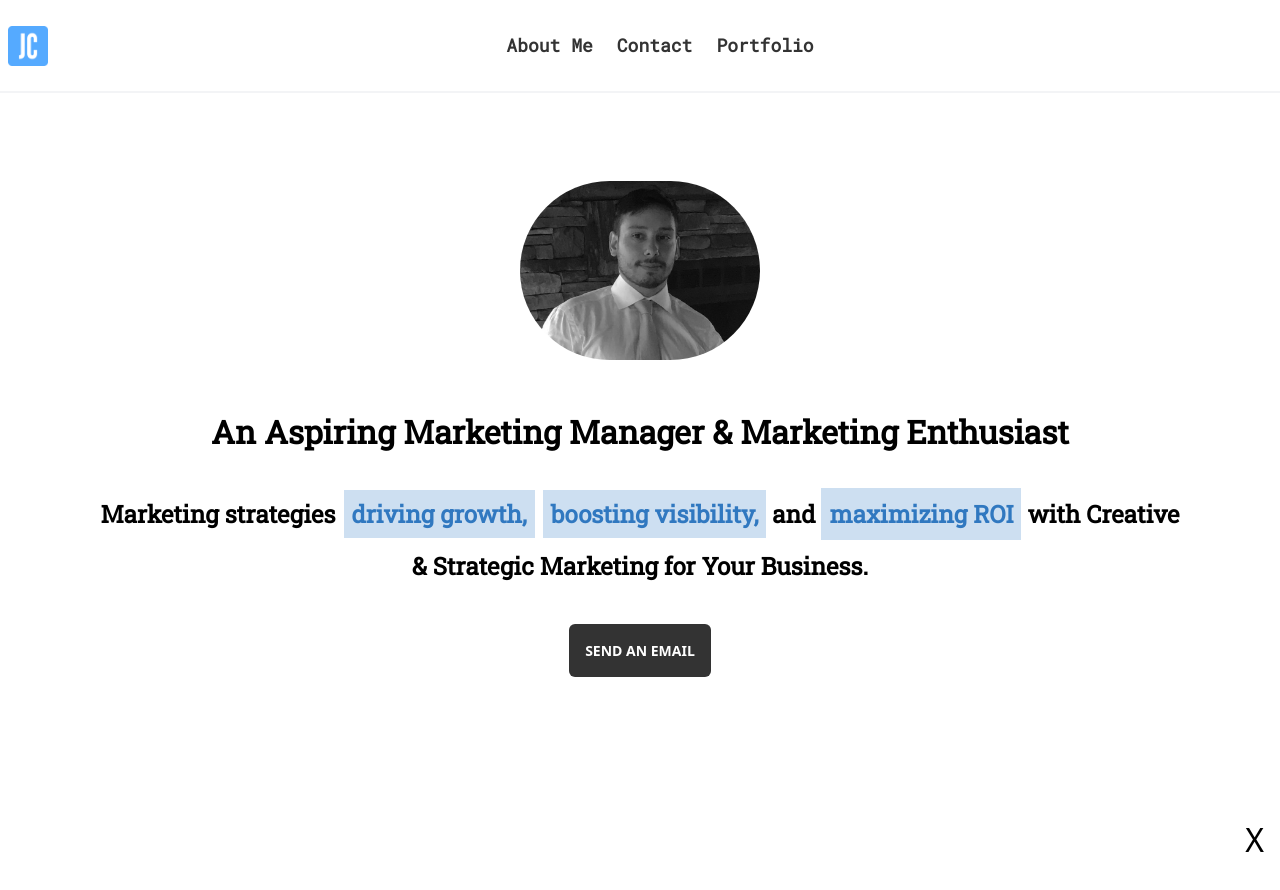
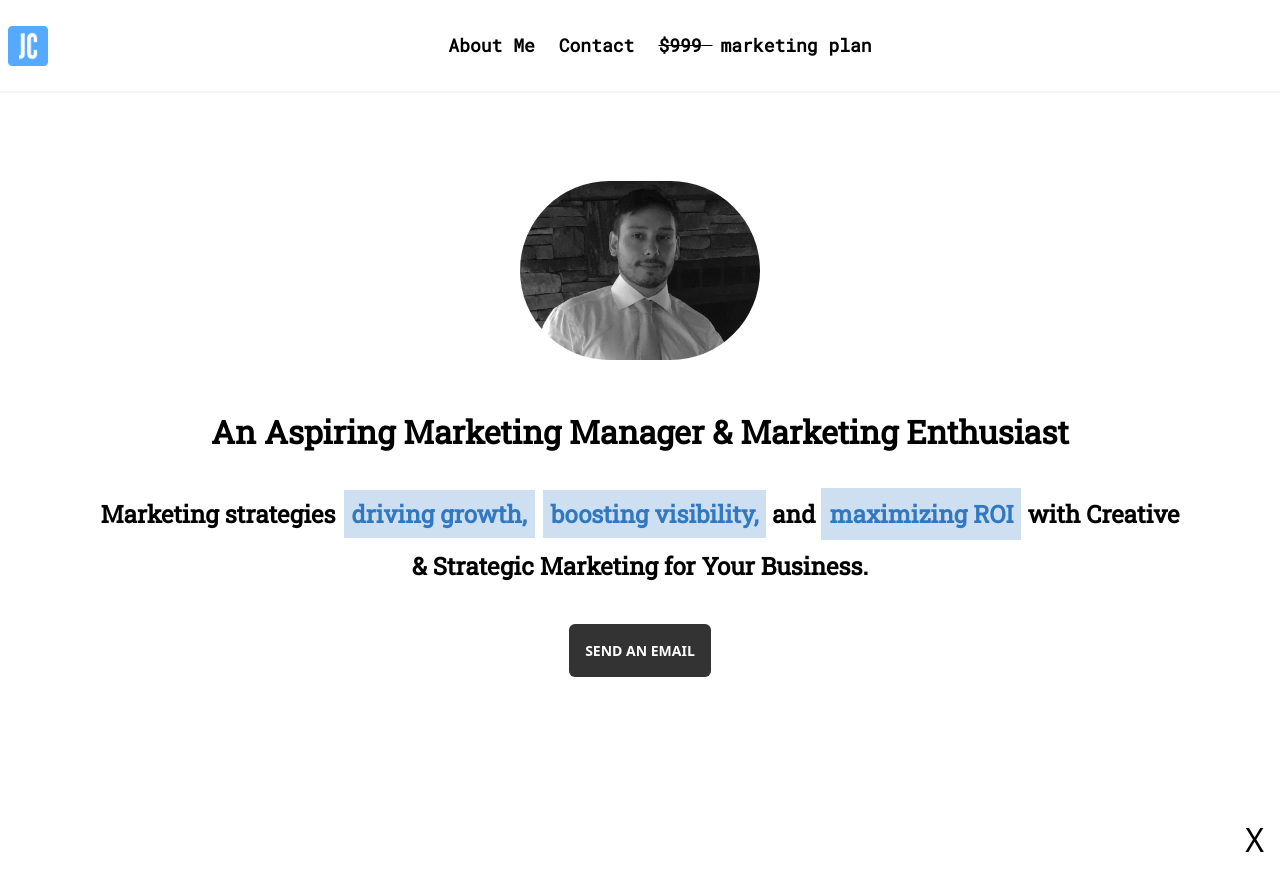
Before and after one commit to joao-miguel8/portfolio-website, a React (Vite) app: page / in a window 1280 px wide. Shown: the top 890 px of the page. Built offline with nearby package versions, Linux system fonts and the light colour scheme.

Commit message:
- Rename navbar link and add conditional rendering

```diff
--- a/src/components/Navbar.jsx
+++ b/src/components/Navbar.jsx
@@ -9,7 +9,7 @@ const NavBar = ({ setIsPortfolioModalClosed }) => {
 	const navLinks = [
 		{ link: "#about", name: "About Me", onClick: null },
 		{ link: "#contact", name: "Contact", onClick: null },
-		{ link: "#portfolio", name: "Portfolio", onClick: () => setIsPortfolioModalClosed(true) },
+		{ link: "#pdfGuide", name: "$999 marketing plan", onClick: () => setIsPortfolioModalClosed(true) },
 	];
 
 	return (
@@ -20,7 +20,14 @@ const NavBar = ({ setIsPortfolioModalClosed }) => {
 					{navLinks.map(navLink => {
 						return (
 							<a onClick={navLink.onClick} key={navLink.to} href={navLink.link} className="cursor-pointer">
-								<li className={classNames(themeMode.isDarkTheme ? "text-[#333]" : "dark:text-[#333]", "font-bold text-18 robotoMono hover:text-[#3078c0]")}>{navLink.name}</li>
+								{navLink.name !== "$999 marketing plan" ? (
+									<li className={classNames("font-bold text-18 robotoMono hover:text-[#3078c0]")}>{navLink.name}</li>
+								) : (
+									<li className="font-bold text-18 robotoMono hover:text-[#3078c0]">
+										<span className="line-through mr-2">{navLink.name.split(" ")[0]} </span>
+										{navLink.name.slice(5)}
+									</li>
+								)}
 							</a>
 						);
 					})}
```
